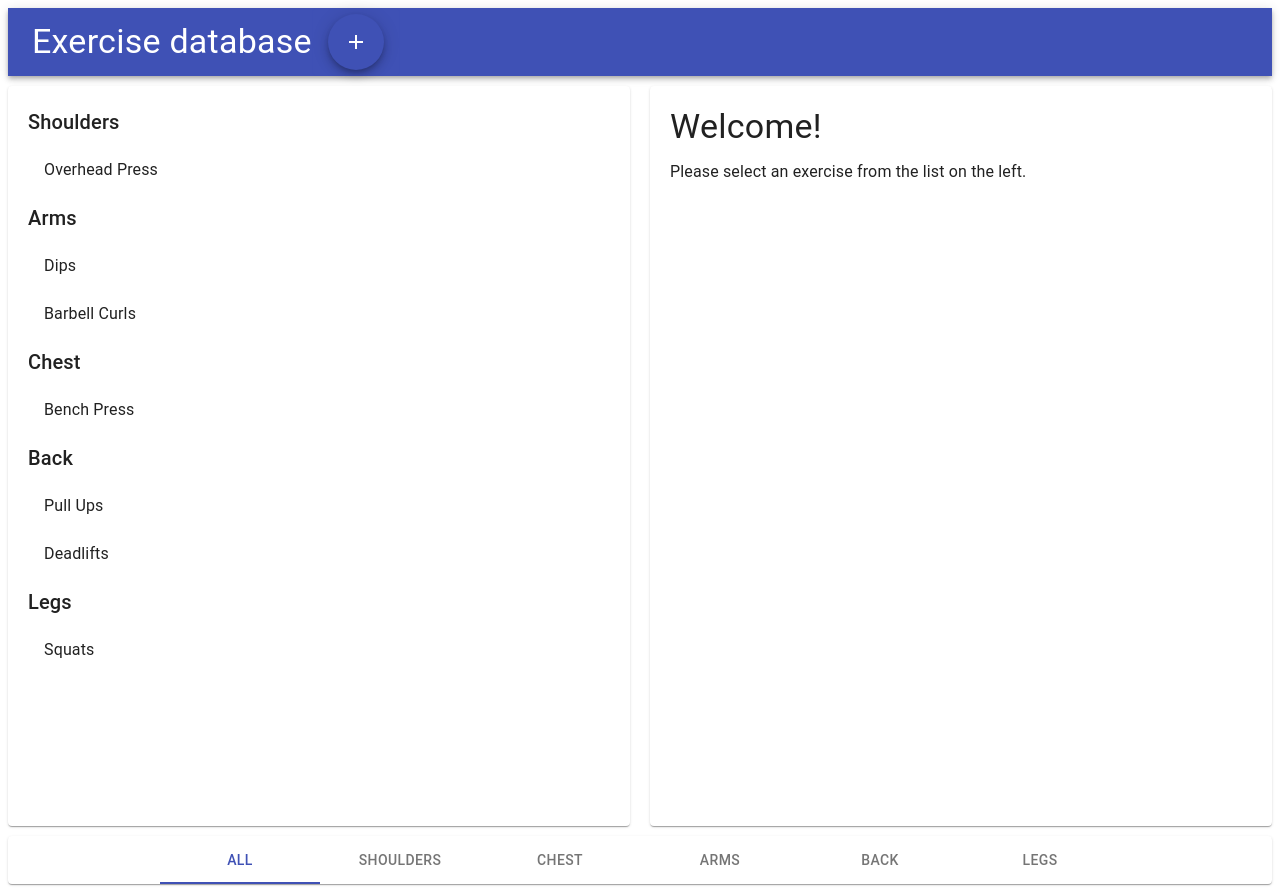
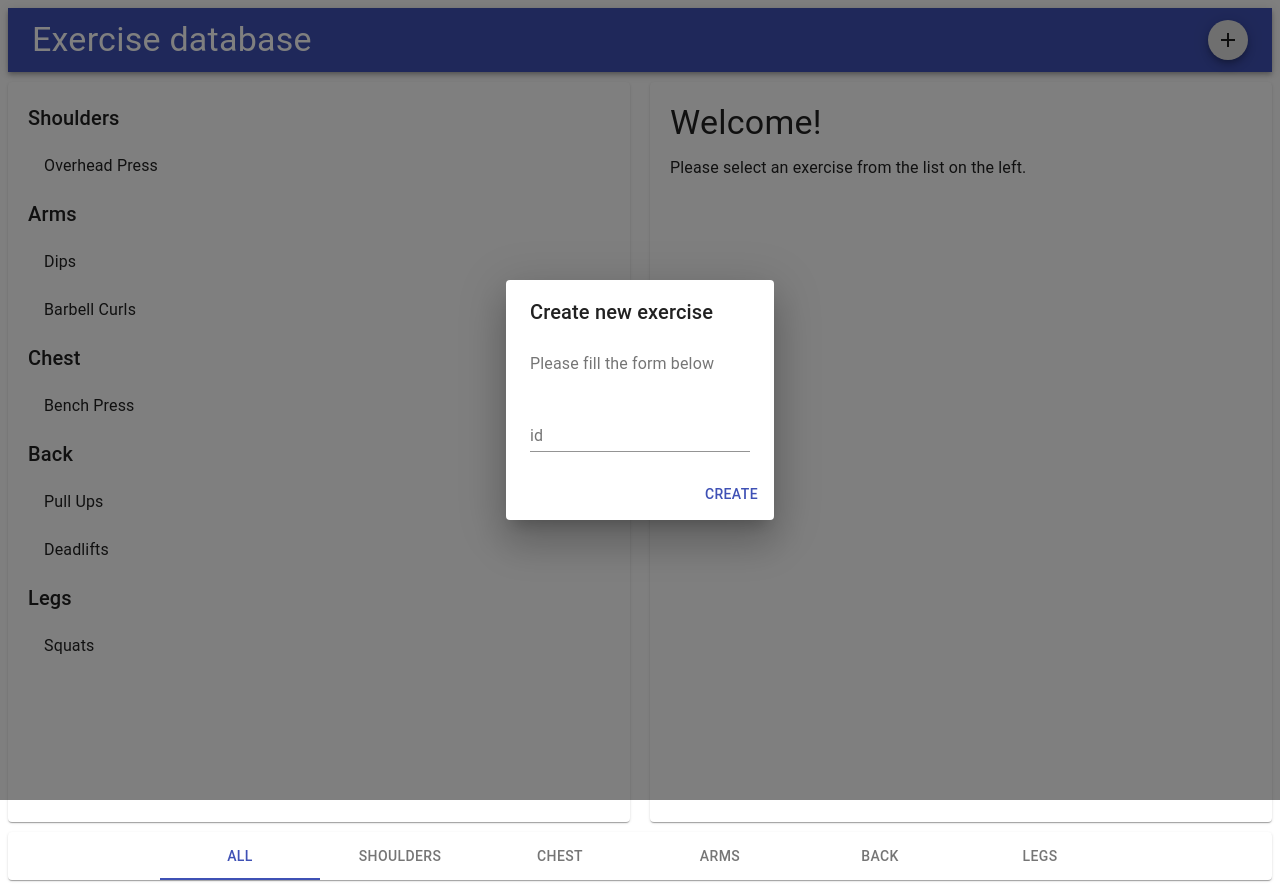
Before and after one commit to Yuxuan-Jiang/webpack-quick-start, a React app: page / in a window 1280 px wide. Both pictures are taken after a click on the button "add". Built offline with nearby package versions, Linux system fonts and the light colour scheme.

Commit message:
form and text field is working!

```diff
--- a/src/Components/Exercises/Dialogs/Create.js
+++ b/src/Components/Exercises/Dialogs/Create.js
@@ -7,38 +7,54 @@ import {
   DialogContent,
   DialogActions,
   DialogContentText,
+  TextField,
   Fab
 } from "@material-ui/core";
 
 export default class extends Component {
   state = {
-    open: false
+    open: false,
+    values: {
+      id: ""
+    }
   };
   handleClickOpen = () => {
-    this.setState(prevState => {
-      this.state.open = !prevState.open;
-    });
+    this.setState(prevState => ({ open: !prevState.open }));
+  };
+  handleClickCreate = () => {
+    this.setState(prevState => ({ open: !prevState.open }));
+  };
+  handleChange = name => event => {
+    event.persist();
+    this.setState(prevState => ({
+      values: { ...prevState.values, [name]: event.target.value }
+    }));
   };
   render() {
     const { open } = this.state;
     return (
       <Fragment>
-        <Button
-          variant="outlined"
-          color="primary"
-          onClick={this.handleClickOpen}
-        >
-          <Fab color="primary" aria-label="add">
-            <AddIcon />
-          </Fab>
-        </Button>
+        <Fab aria-label="add" onClick={this.handleClickOpen} size="small">
+          <AddIcon />
+        </Fab>
         <Dialog open={open} aria-labelledby="form-dialog-title">
           <DialogTitle id="form-dialog-title">Create new exercise</DialogTitle>
           <DialogContent>
             <DialogContentText>Please fill the form below</DialogContentText>
+            <form>
+              <TextField
+                id="standard-name"
+                label="id"
+                value={this.state.values.id}
+                onChange={this.handleChange("id")}
+                margin="normal"
+              />
+            </form>
           </DialogContent>
           <DialogActions>
-            <Button color="primary">Create</Button>
+            <Button color="primary" onClick={this.handleClickCreate}>
+              Create
+            </Button>
           </DialogActions>
         </Dialog>
       </Fragment>
--- a/src/Components/Layouts/Header.js
+++ b/src/Components/Layouts/Header.js
@@ -5,7 +5,9 @@ import Create from "../Exercises/Dialogs/Create";
 export default props => (
   <AppBar position="static">
     <Toolbar>
-      <Typography variant="h4">Exercise database</Typography>
+      <Typography variant="h4" style={{ flex: 1 }}>
+        Exercise database
+      </Typography>
       <Create />
     </Toolbar>
   </AppBar>
```
